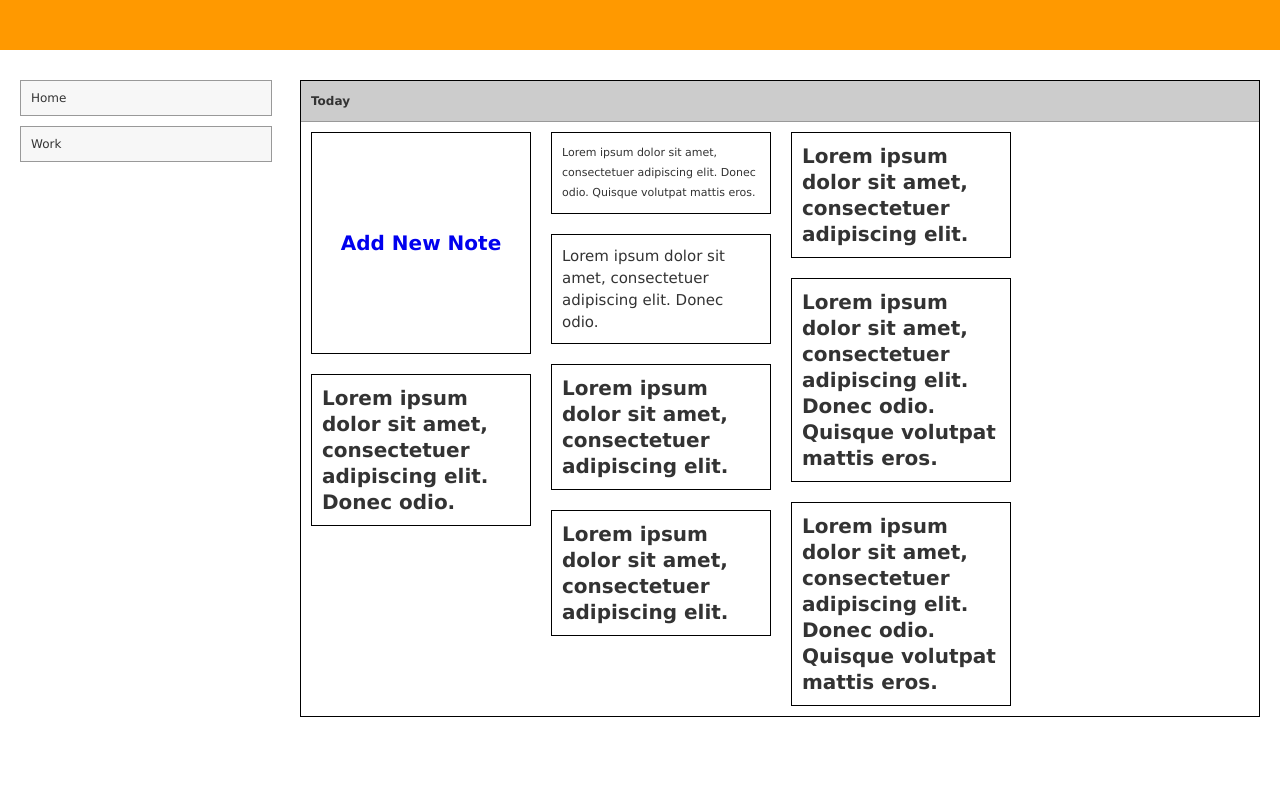
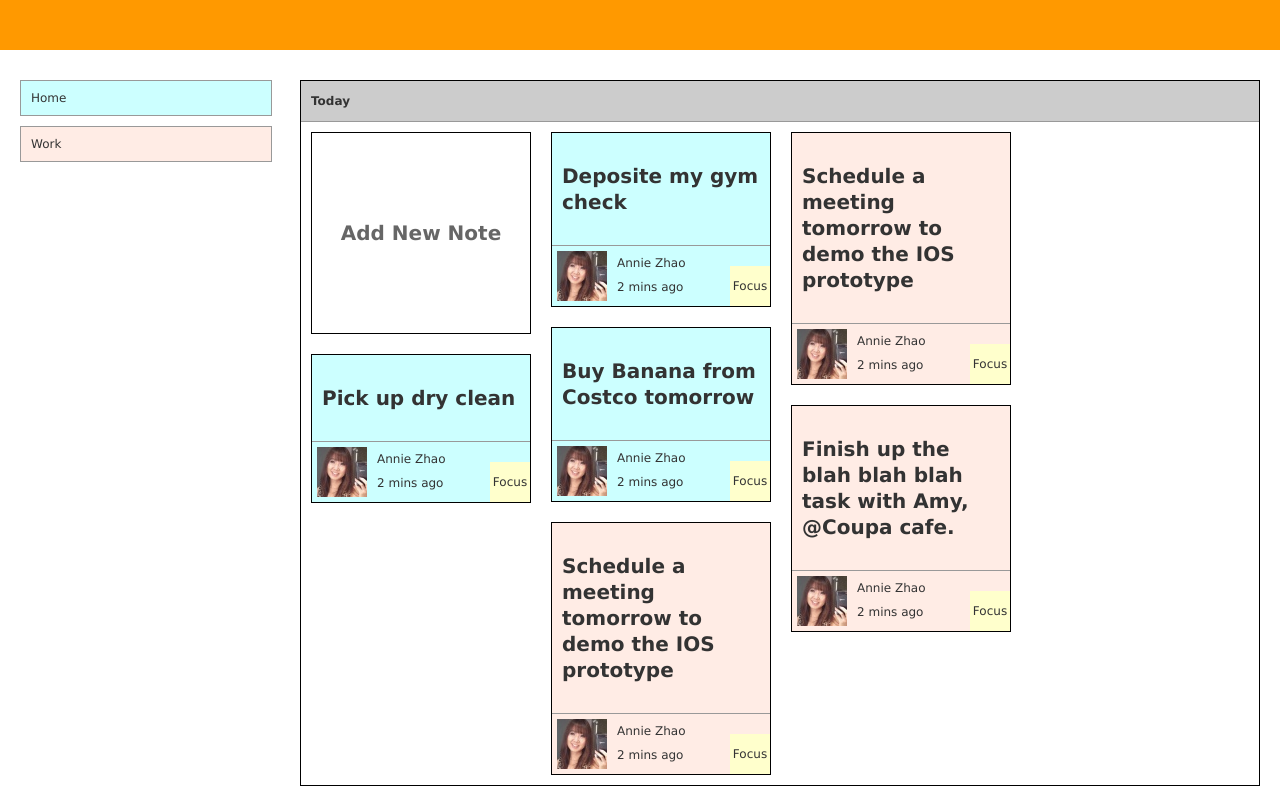
Before and after one commit to hrawat/t_b, a PHP site: page /index_annie.html in a window 1280 px wide. Run offline with PHP 8.4, Linux system fonts and the light colour scheme.

Commit message:
Adding UI elements for "focus" "delete" "done" etc. Under index_annie.html

```diff
--- a/src/client/html/index_annie.html
+++ b/src/client/html/index_annie.html
@@ -68,25 +68,141 @@ $('#container').masonry({
 
     <div class="leftNav">
     	<ul>
-    		<li>Home</li>
-            <li>Work</li>
+    		<li class="home">Home</li>
+            <li class="work">Work</li>
 
     	</ul>
     </div>
     <div class="rightContent">
     	<div class="dailyHeader">Today</div>
         <div id="container">
+
           <a class="fancybox fancybox.iframe" href="TestTaskModel.html"><div class="item high addblock">Add New Note</div></a>
-          <div class="item low">Lorem ipsum dolor sit amet, consectetuer adipiscing elit. Donec odio. Quisque volutpat mattis eros. </div>
-          <div class="item high">Lorem ipsum dolor sit amet, consectetuer adipiscing elit. </div>
-          <div class="item mid">Lorem ipsum dolor sit amet, consectetuer adipiscing elit. Donec odio. </div>
-          <div class="item high">Lorem ipsum dolor sit amet, consectetuer adipiscing elit. Donec odio. Quisque volutpat mattis eros. </div>
-          <div class="item high">Lorem ipsum dolor sit amet, consectetuer adipiscing elit. </div>
-          <div class="item high">Lorem ipsum dolor sit amet, consectetuer adipiscing elit. Donec odio. </div>
-          <div class="item high">Lorem ipsum dolor sit amet, consectetuer adipiscing elit. Donec odio. Quisque volutpat mattis eros. </div>
-          <div class="item high">Lorem ipsum dolor sit amet, consectetuer adipiscing elit. </div>
 
+
+
+          <script>
+				function showmenu(task) {
+					task.getElementsByTagName("div")[0].style.display = "block";
+				}
+				function hidemenu(task) {
+					task.getElementsByTagName("div")[0].style.display = "none";
+				}
+		  </script>
+
+          <div class="item home" onmouseover="showmenu(this);" onmouseout="hidemenu(this);">
+				<p class="high">Deposite my gym check</p>
+                <div class="secondOptions annie">
+                	<a class="Botton menuButtons" href="#" onclick="alert('Done');">Done</a>
+                	<a class="Botton menuButtons" href="#" onclick="alert('Delete');">Delete</a>
                 </div>
+                <div class="item_info">
+                	<img src="img/_per1.jpg" width="50" height="50" />
+                    <div class="details">
+                    	<ul>
+                        	<li>Annie Zhao</li>
+                            <li>2 mins ago</li>
+                        </ul>
+                    </div>
+                    <div class="focusStar">Focus</div>
+                </div>
+          </div>
+
+          <div class="item work" onmouseover="showmenu(this);" onmouseout="hidemenu(this);">
+				<p class="high">Schedule a meeting tomorrow to demo the IOS prototype</p>
+                <div class="secondOptions annie">
+                	<a class="Botton menuButtons" href="#" onclick="alert('Done');">Done</a>
+                	<a class="Botton menuButtons" href="#" onclick="alert('Delete');">Delete</a>
+                </div>
+                <div class="item_info">
+                	<img src="img/_per1.jpg" width="50" height="50" />
+                    <div class="details">
+                    	<ul>
+                        	<li>Annie Zhao</li>
+                            <li>2 mins ago</li>
+                        </ul>
+                    </div>
+                    <div class="focusStar">Focus</div>
+                </div>
+          </div>
+
+           <div class="item home" onmouseover="showmenu(this);" onmouseout="hidemenu(this);">
+				<p class="high">Buy Banana from Costco tomorrow</p>
+                <div class="secondOptions annie">
+                	<a class="Botton menuButtons" href="#" onclick="alert('Done');">Done</a>
+                	<a class="Botton menuButtons" href="#" onclick="alert('Delete');">Delete</a>
+                </div>
+                <div class="item_info">
+                	<img src="img/_per1.jpg" width="50" height="50" />
+                    <div class="details">
+                    	<ul>
+                        	<li>Annie Zhao</li>
+                            <li>2 mins ago</li>
+                        </ul>
+                    </div>
+                    <div class="focusStar">Focus</div>
+                </div>
+          </div>
+
+
+
+           <div class="item home" onmouseover="showmenu(this);" onmouseout="hidemenu(this);">
+				<p class="high">Pick up dry clean</p>
+                <div class="secondOptions annie">
+                	<a class="Botton menuButtons" href="#" onclick="alert('Done');">Done</a>
+                	<a class="Botton menuButtons" href="#" onclick="alert('Delete');">Delete</a>
+                </div>
+                <div class="item_info">
+                	<img src="img/_per1.jpg" width="50" height="50" />
+                    <div class="details">
+                    	<ul>
+                        	<li>Annie Zhao</li>
+                            <li>2 mins ago</li>
+                        </ul>
+                    </div>
+                    <div class="focusStar">Focus</div>
+                </div>
+          </div>
+
+
+           <div class="item work" onmouseover="showmenu(this);" onmouseout="hidemenu(this);">
+				<p class="high">Finish up the blah blah blah task with Amy, @Coupa cafe.</p>
+                <div class="secondOptions annie">
+                	<a class="Botton menuButtons" href="#" onclick="alert('Done');">Done</a>
+                	<a class="Botton menuButtons" href="#" onclick="alert('Delete');">Delete</a>
+                </div>
+                <div class="item_info">
+                	<img src="img/_per1.jpg" width="50" height="50" />
+                    <div class="details">
+                    	<ul>
+                        	<li>Annie Zhao</li>
+                            <li>2 mins ago</li>
+                        </ul>
+                    </div>
+                    <div class="focusStar">Focus</div>
+                </div>
+          </div>
+
+          <div class="item work" onmouseover="showmenu(this);" onmouseout="hidemenu(this);">
+				<p class="high">Schedule a meeting tomorrow to demo the IOS prototype</p>
+                <div class="secondOptions annie">
+                	<a class="Botton menuButtons" href="#" onclick="alert('Done');">Done</a>
+                	<a class="Botton menuButtons" href="#" onclick="alert('Delete');">Delete</a>
+                </div>
+                <div class="item_info">
+                	<img src="img/_per1.jpg" width="50" height="50" />
+                    <div class="details">
+                    	<ul>
+                        	<li>Annie Zhao</li>
+                            <li>2 mins ago</li>
+                        </ul>
+                    </div>
+                    <div class="focusStar">Focus</div>
+                </div>
+          </div>
+
+
+        </div> <!--End of Container-->
 
     </div>
 
--- a/src/client/html/style/main_.css
+++ b/src/client/html/style/main_.css
@@ -31,7 +31,6 @@ body {
 	border:solid 1px #999;
 	width: 230px;
 	margin:10px;
-	background-color:#f7f7f7;
 }
 
 /***********************/
@@ -40,12 +39,39 @@ body {
 
 .item {
   border:solid 1px #000;
-  width: 198px;
+  width: 218px;
   margin: 10px;
   float: left;
   background:#fff;
-  padding:10px;
+  position:relative;
 }
+	.item p {
+		padding:10px;
+	}
+	.item .item_info {
+		border-top: #999 solid 1px;
+		width:100%;
+		height: 60px;
+		position:relative;
+	}
+		.item .item_info img {
+			margin:5px;
+			float:left;
+		}
+		.item .item_info .details {
+			padding: 5px;
+			float:right;
+			width: 148px;
+		}
+		.item .item_info .details ul {
+			list-style:none;
+			float:left;
+			margin:0;
+			padding:0;
+		}
+		.item .item_info .details ul li{
+			padding: 5px 0;
+		}
 
 .high{
 	font-size: 20px;
@@ -67,13 +93,91 @@ body {
 	vertical-align:middle;
 	line-height:200px;
 }
+
+.focusStar {
+	line-height: 40px;
+	width: 40px;
+	background:#FFC;
+	position:absolute;
+	bottom:0;
+	right:0;
+	text-align:center;
+	cursor:pointer;
+}
+
+.home {
+	background:#CFF;
+}
+.work {
+	background:#FFECE5;
+}
+
+/***********************/
+/***** Button Style *****/
 /***********************/
 
+.Botton {
+	border: 1px solid transparent;
+	background-color:#ccc;
+	-moz-border-radius: .3em;
+	-webkit-border-radius: .3em;
+	border-radius: .3em;
+	-moz-box-shadow: 0 1px rgba(255,255,255,0.8), inset 0 1px rgba(255,255,255,0.35);
+	-webkit-box-shadow: 0 1px rgba(255, 255, 255, 0.8), inset 0 1px rgba(255, 255, 255, 0.35);
+	box-shadow: 0 1px rgba(255, 255, 255, 0.8), inset 0 1px rgba(255, 255, 255, 0.35);
+	cursor: pointer;
+	display: inline-block;
+	font-family: "helvetica neue",arial,sans-serif;
+	font-weight: bold;
+	line-height: 1em;
+	margin: 0;
+	padding: .45em .825em .45em;
+	text-align: center;
 
+	-moz-transition: all .05s ease-in-out;
+	-o-transition: all .05s ease-in-out;
+	-webkit-transition: all .05s ease-in-out;
+
+	background-image: -webkit-gradient(linear, 0% 0%, 0% 100%, from(#FDFAFB), to(#F0EDED), color-stop(.5,#F9F7F7),color-stop(.5,#F6F3F4));
+	background-image: -moz-linear-gradient(top, #FDFAFB, #F9F7F7 50%, #F6F3F4 50%, #F0EDED);
+	background-image: -o-linear-gradient(top, #FDFAFB, #F9F7F7 50%, #F6F3F4 50%, #F0EDED);
+	background-image: -webkit-linear-gradient(top, #FDFAFB, #F9F7F7 50%, #F6F3F4 50%, #F0EDED);
+	border-color: #BBB;
+}
+
+.secondOptions {
+	position:absolute;
+	background:#ccc;
+	top: 0;
+	opacity: 0.8;
+	line-height:inherit;
+	height:100%;
+	width:inherit;
+	text-align:center;
+	display:none;
+}
+
+.menuButtons {
+	margin: 10px;
+}
+
+/***********************/
+/***** link Style *****/
+/***********************/
+a {
+	text-decoration:none;
+	color: #666;
+}
+
+
+/****************************/
+/***** containers Style *****/
+/****************************/
 .rightContent {
 	margin: 30px 20px 0 300px;
   	border:solid 1px #000;
 }
+
 
 .dailyHeader{
 	background:#ccc;
```
Also changed, not shown: src/client/html/img/_per1.jpg (added), src/client/html/img/_per2.jpg (added), 2 other files. Lines whose indentation alone changed are shown as unchanged.
